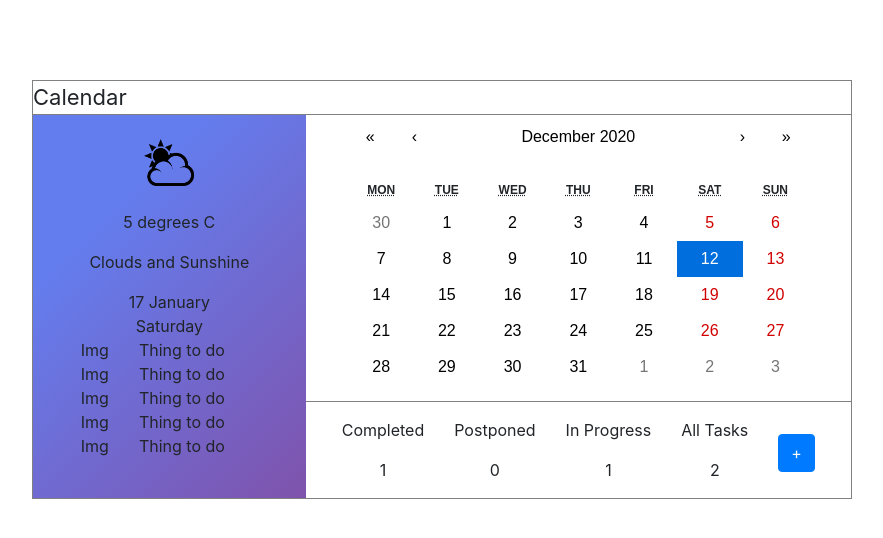
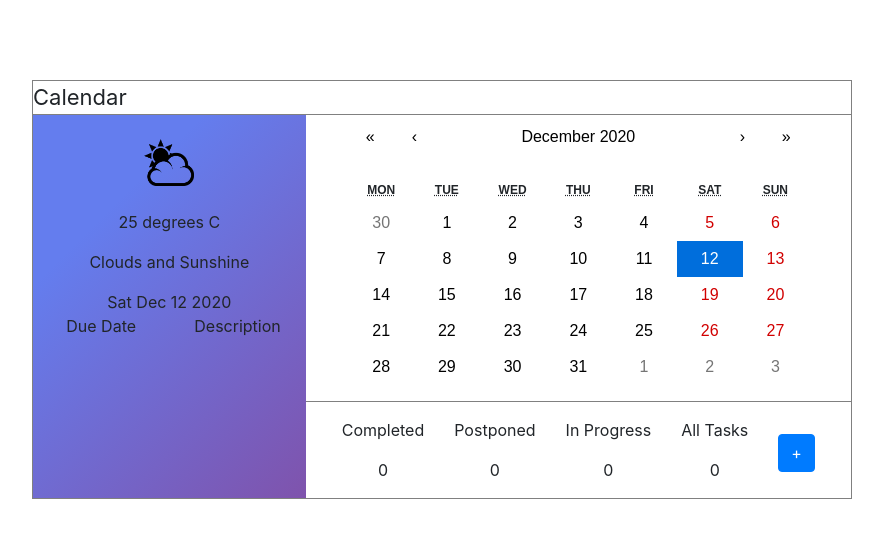
Before and after one commit to josh-jacobsen/calender, a React (Create React App) app: page / in a window 1280 px wide. Shown: the top 538 px of the page, without its empty margins (198-1081 px from the left). Built offline with nearby package versions, Linux system fonts and the light colour scheme.

Commit message:
Basic functionality complete

```diff
--- a/src/App.js
+++ b/src/App.js
@@ -17,8 +17,8 @@ import './App.scss';
 
 function App() {
   const [value, onChange] = useState(new Date());
+  const [today, setToday] = useState(new Date())
   const [modalShow, setModalShow] = React.useState(false);
-  const dispatch = useDispatch();
   const todos = useSelector(state => state.todos);
   let numberTodosCompleted = todos.filter(t => t.state === "Completed").length;
   let numberTodosPostponed = todos.filter(t => t.state === "Postponed").length;
@@ -50,63 +50,35 @@ function App() {
                     src={ sun_clouds}
                   />
             </Figure>
-            <p>5 degrees C</p>
+            <p>25 degrees C</p>
             <p>Clouds and Sunshine</p>
             </Col>
             </Row>
             <Row>
               <Col>
-                17 January
+                {today.toDateString()}
               </Col>
             </Row>
             <Row>
               <Col>
-                Saturday
+                Due Date
+              </Col>
+              <Col>
+                Description
               </Col>
             </Row>
             <Row>
               <Col>
-                <Row>
-                  <Col md={4} sm={5} xs={5} className="textAlignRight">
-                    Img
-                  </Col>
-                  <Col className="textAlignLeft">
-                    Thing to do
-                  </Col>
-                </Row>
-                <Row>
-                  <Col md={4} sm={5} xs={5} className="textAlignRight">
-                    Img
-                  </Col>
-                  <Col className="textAlignLeft">
-                    Thing to do
-                  </Col>
-                </Row>
-                <Row>
-                  <Col md={4} sm={5} xs={5} className="textAlignRight">
-                    Img
-                  </Col>
-                  <Col className="textAlignLeft">
-                    Thing to do
-                  </Col>
-                </Row>
-                <Row>
-                  <Col md={4} sm={5} xs={5} className="textAlignRight">
-                    Img
-                  </Col>
-                  <Col className="textAlignLeft">
-                    Thing to do
-                  </Col>
-                </Row>
-                <Row>
-                  <Col md={4} sm={5} xs={5} className="textAlignRight">
-                    Img
-                  </Col>
-                  <Col className="textAlignLeft">
-                    Thing to do
-                  </Col>
-                </Row>
-            </Col>
+                {todos.map(t =>
+                  <Row key={t.id }>
+                    <Col className="textAlignRight">
+                      {t.dueDate}
+                    </Col>
+                    <Col className="textAlignLeft">
+                      {t.description}
+                    </Col>
+                  </Row> )}
+              </Col>
             </Row>
             </Col>
           <Col md={8}>
@@ -141,6 +113,3 @@ function App() {
 }
 
 export default App;
-
-//  <Row className="justify-content-md-center"></Row>
-// row justify-content-center
--- a/src/features/todo/todoModal.js
+++ b/src/features/todo/todoModal.js
@@ -16,6 +16,7 @@ export const AddTodoModal = (props) => {
         dispatch(addTodo({ todoDescription, startDate }));
         settodoDescription('');
         setStartDate(new Date())
+        props.onHide();
     };
 
     return (
--- a/src/features/todo/todoSlice.js
+++ b/src/features/todo/todoSlice.js
@@ -1,21 +1,18 @@
 import { createSlice } from '@reduxjs/toolkit';
+
+var createUniqueId = function () {
+  return '_' + Math.random().toString(36).substr(2, 9);
+};
 
 export const todoSlice = createSlice({
   name: 'todos',
-  initialState: [
-      { id: 1, description: "First thing", state: "InProgress" },
-      { id: 2, description: "Second thing", state: "Completed" },
-  ],
+  initialState: [],
 
   reducers: {
     addTodo: (state, action) => {
       let dueDate = action.payload.startDate.toDateString();
       let description = action.payload.todoDescription;
-      let newToDo = { id: 3, description: "New thing added", state: "Completed" }
-      let addTodo = state.filter(t => t.id === newToDo.id)
-      if (addTodo.length === 0) {
-          state.push(newToDo)
-      }
+      state.push({id: createUniqueId(), description: description, state: "InProgress", dueDate: dueDate})
     },
   },
 });
```
